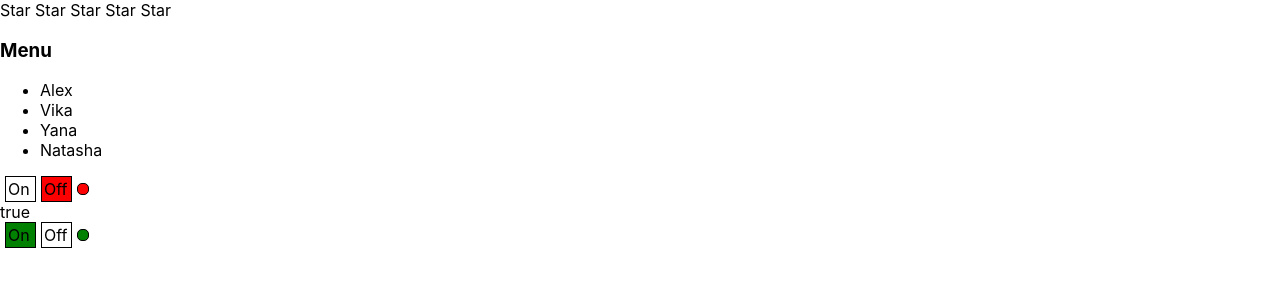
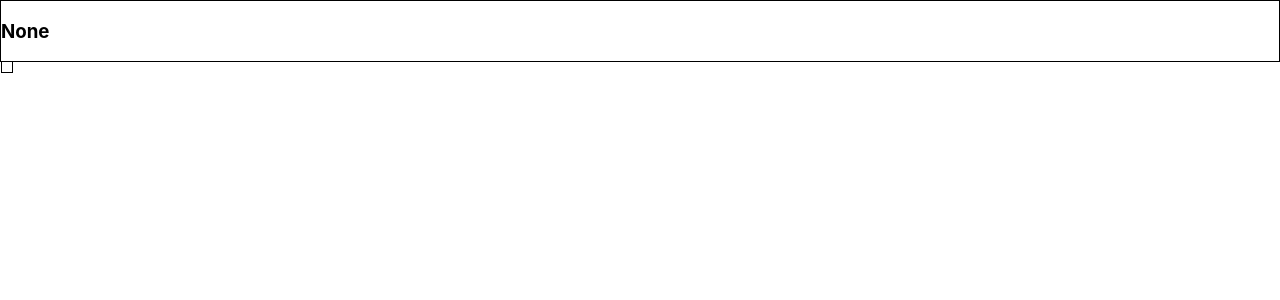
Before and after one commit to Alex-Fes/kabzda-kak-prosto, a React (Create React App) app: page / in a window 1280 px wide. Shown: the top 300 px of the page. Built offline with nearby package versions, Linux system fonts and the light colour scheme.

Commit message:
add Select.tsx refactor select

```diff
--- a/src/App.tsx
+++ b/src/App.tsx
@@ -4,6 +4,7 @@ import OnOff from "./components/OnOff/OnOff";
 import Raiting, {RaitingValueType} from "./components/Raiting/Raiting";
 import {Accordion} from './components/Accordion/Accordion';
 import UncontrolledOnOff from "./components/OnOff/UncontrolledOnOff";
+import {Select} from "./components/Select/Select";
 
 
 function App() {
@@ -11,29 +12,36 @@ function App() {
     let [raitingValue, setRaitingValue] = useState<RaitingValueType>(0)
     let [collapsedAccordion, setCollapsedAccordion] = useState<boolean>(false)
     let [changeOnOff, setChangeOnOff] = useState(true)
-    let items = [{title: 'Alex', value: 1},
-        {title: 'Vika', value: 2},
-        {title: 'Yana', value: 3},
-        {title: 'Natasha', value: 4}]
+    let [selectValue, setSelectValue] = useState<string | undefined>('0');
+    let items = [
+        {title: 'None', value: '0'},
+        {title: 'Alex', value: '1'},
+        {title: 'Vika', value: '2'},
+        {title: 'Yana', value: '3'},
+        {title: 'Natasha', value: '4'}];
     const onChange = (value: any) => {
-        alert(value)
-    }
+        alert(value);
+    };
+    const onSelect = (value: any) => {
+        let chooseTitle = items.find(i => i.value === value);
+        setSelectValue(chooseTitle? chooseTitle.value : chooseTitle);
+    };
+
     return (
         <div>
-            <Raiting value={raitingValue}
-                     onClick={setRaitingValue}/>
-            <Accordion titleValue={'Menu'}
-                       collapsed={collapsedAccordion}
-                       onClick={() => {
-                           setCollapsedAccordion(!collapsedAccordion)
-                       }}
-                       items={items}
-                       onChange={onChange}/>
-            <UncontrolledOnOff onChange={setChangeOnOff}/> {changeOnOff.toString()}
-            <OnOff startValue={changeOnOff}
-                   onClick={setChangeOnOff}/>
-
-
+            <Select value={selectValue} onClick={onSelect} items={items}/>
+            {/*<Raiting value={raitingValue}*/}
+            {/*         onClick={setRaitingValue}/>*/}
+            {/*<Accordion titleValue={'Menu'}*/}
+            {/*           collapsed={collapsedAccordion}*/}
+            {/*           onClick={() => {*/}
+            {/*               setCollapsedAccordion(!collapsedAccordion)*/}
+            {/*           }}*/}
+            {/*           items={items}*/}
+            {/*           onChange={onChange}/>*/}
+            {/*<UncontrolledOnOff onChange={setChangeOnOff}/> {changeOnOff.toString()}*/}
+            {/*<OnOff startValue={changeOnOff}*/}
+            {/*       onClick={setChangeOnOff}/>*/}
             {/*<OnOff/>*/}
             {/*<OnOff/>*/}
             {/*<OnOff/>*/}
@@ -43,8 +51,6 @@ function App() {
             {/*<UncotrolledRaiting/>*/}
             {/*<PageTitle title={'This is APP component'}/>*/}
             {/*<h4>Article 1</h4>*/}
-
-
             {/*<Accordion titleValue={'Users'} collapsed={false} />*/}
             {/*<h4> Article 2</h4>*/}
             {/*<Raiting value={0}/>*/}
--- a/src/components/Raiting/UncontrolledRaiting.tsx
+++ b/src/components/Raiting/UncontrolledRaiting.tsx
@@ -51,7 +51,7 @@ function UncotrolledRaiting(props: RaitingPropsType) {
 
 export function Star(props: StarPropsType) {
     return <span onClick={() => {
-        props.setStar(props.value)
+        // props.setStar(props.value)
     }}>
         {props.selected ? <b> Star </b> : ' Star'}
     </span>
--- /dev/null
+++ b/src/components/Select/Select.module.css
@@ -0,0 +1,13 @@
+.select {
+    border: 1px solid black;
+}
+
+.items {
+    position: absolute;
+    padding: 5px;
+    border: 1px solid black;
+}
+.item.selected {
+    background-color: #1ea7fd;
+    color: aliceblue;
+}
--- /dev/null
+++ b/src/components/Select/Select.tsx
@@ -0,0 +1,64 @@
+import React, {useState} from "react";
+import style from './Select.module.css'
+
+export type SelectPropsType = {
+    value: any
+    onClick: (value: any) => void
+    items: ItemType[]
+}
+
+type ItemType = {
+    title: string
+    value: any
+}
+type SelectBodyPropsType = {
+    items: ItemType[]
+    onClick: (value: any) => void
+    value: any
+}
+
+export function Select(props: SelectPropsType) {
+    let [collapsed, setCollapsed] = useState(false);
+    const onClickTitle = (value: any) => {
+        // setCollapsed(!collapsed)
+        props.onClick(value);
+        setCollapsed(!collapsed)// закрывает меню после клика на title в всплывающем окне
+    };
+    let selectTitle = props.items.find(i => i.value === props.value);// поиск объекта по значению для тайтла
+
+    return (
+        <div>
+            {/*<select>*/}
+            {/*    <option value='1'>Alex</option>*/}
+            {/*    <option value='2'>Vika</option>*/}
+            {/*    <option value='3'>Yana</option>*/}
+            {/*    <option value='4'>Natasha</option>*/}
+            {/*</select>*/}
+            <div className={style.select}>
+                <h3 onClick={onClickTitle}>{selectTitle && selectTitle.title}</h3>
+                <div className={style.items}>{collapsed &&
+                    <SelectBody
+                        items={props.items}
+                        onClick={onClickTitle}
+                        value={props.value}
+                    />}</div>
+            </div>
+        </div>
+    )
+}
+
+export function SelectBody(props: SelectBodyPropsType) {
+    const [hoveredElementValue, setHoveredElementValue] = useState(props.value); //стейт для выбранного элемента для подсветки
+    let hoveredItem = props.items.find(i => i.value === hoveredElementValue);//ищем значение для подсветки
+    return <>{props.items.map((i) =>
+        <div
+            onMouseEnter={()=>{setHoveredElementValue(i.value)}}
+            className={style.item + ' ' + (hoveredItem === i ? style.selected : '')}//подсвечиваем элемент
+            key={i.value}
+             onClick={() => {
+                 props.onClick(i.value)
+             }}
+        >{i.title}</div>
+    )}
+    </>
+}
```
Also changed, not shown: 2 other files (tests, documents, lock files or other folders).
